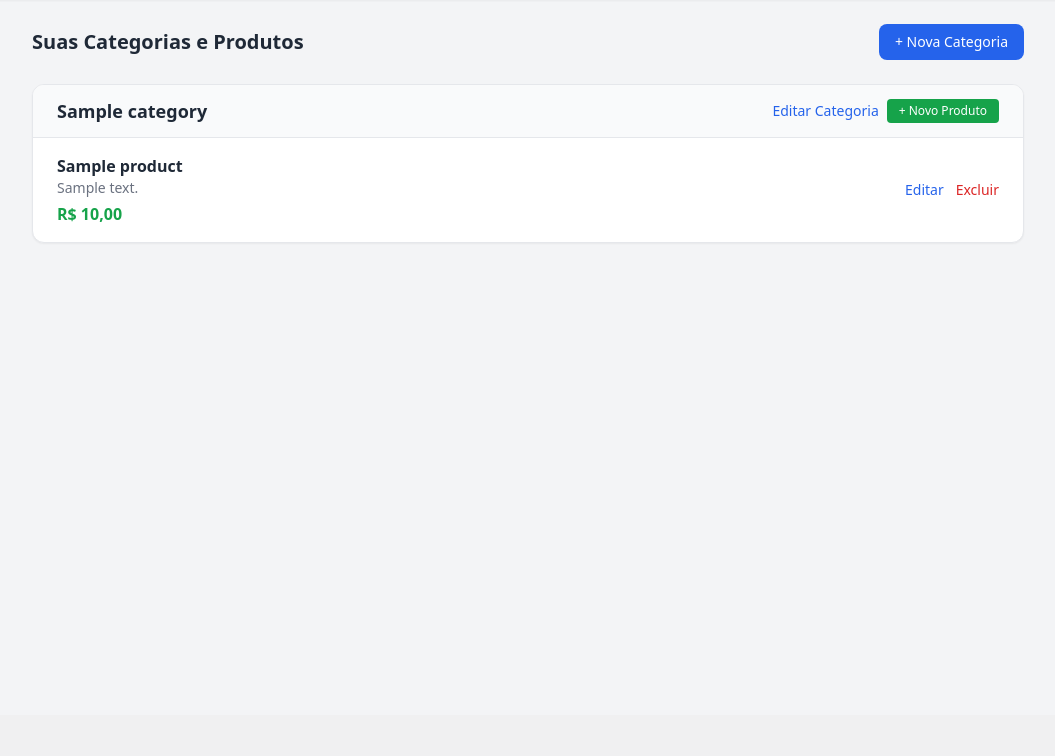
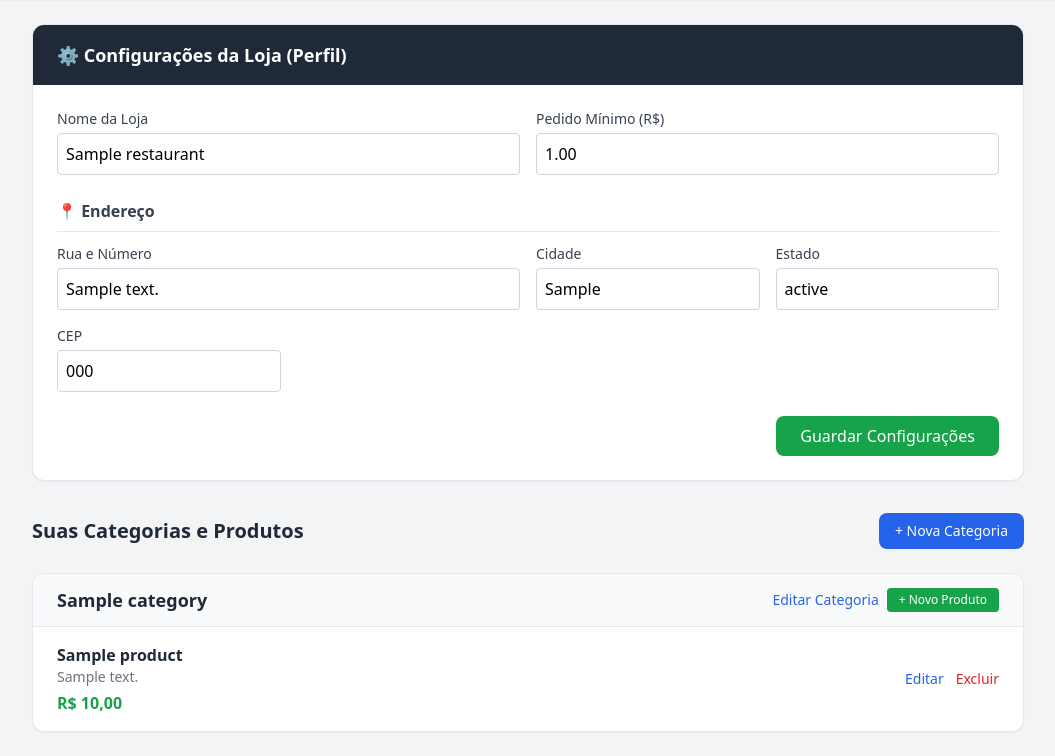
Before and after one commit to fabiohanada/chef-ai, a Django app: a page that uses menu/templates/menu/admin_cardapio.html in a window 1280 px wide. Shown: the part 85-841 px from the top of the page, without its empty margins (112-1167 px from the left). Before the commit the page ends 327 px from the top, so only its background shows below. Run offline with Django 5.2, Linux system fonts and the light colour scheme; a user stored in the database is signed in; tables that the repository leaves empty hold one stand-in row (values such as "Sample post"); some libraries are stand-ins or nearby versions.

Commit message:
Configuração da loja(perfil)

```diff
--- a/menu/templates/menu/admin_cardapio.html
+++ b/menu/templates/menu/admin_cardapio.html
@@ -29,6 +29,56 @@
 
     <!-- Conteúdo Principal: O Cardápio Editável -->
     <main class="max-w-5xl mx-auto px-4">
+
+        <!-- Seção: Perfil da Loja (Novo) -->
+        <div class="bg-white rounded-xl shadow-sm border border-gray-200 mb-8 overflow-hidden">
+            <div class="bg-gray-800 px-6 py-4">
+                <h2 class="text-lg font-bold text-white">⚙️ Configurações da Loja (Perfil)</h2>
+            </div>
+
+            <form method="POST" class="p-6">
+                {% csrf_token %}
+                <!-- Este input escondido avisa a view que estamos a gravar o perfil -->
+                <input type="hidden" name="update_profile" value="1">
+
+                <div class="grid grid-cols-1 md:grid-cols-2 gap-4 mb-4">
+                    <div>
+                        <label class="block text-sm font-medium text-gray-700 mb-1">Nome da Loja</label>
+                        {{ profile_form.name }}
+                    </div>
+                    <div>
+                        <label class="block text-sm font-medium text-gray-700 mb-1">Pedido Mínimo (R$)</label>
+                        {{ profile_form.minimum_order_value }}
+                    </div>
+                </div>
+
+                <h3 class="text-md font-bold text-gray-700 mt-6 mb-3 border-b pb-2">📍 Endereço</h3>
+                <div class="grid grid-cols-1 md:grid-cols-4 gap-4 mb-6">
+                    <div class="md:col-span-2">
+                        <label class="block text-sm font-medium text-gray-700 mb-1">Rua e Número</label>
+                        {{ profile_form.address }}
+                    </div>
+                    <div>
+                        <label class="block text-sm font-medium text-gray-700 mb-1">Cidade</label>
+                        {{ profile_form.city }}
+                    </div>
+                    <div>
+                        <label class="block text-sm font-medium text-gray-700 mb-1">Estado</label>
+                        {{ profile_form.state }}
+                    </div>
+                    <div class="md:col-span-1">
+                        <label class="block text-sm font-medium text-gray-700 mb-1">CEP</label>
+                        {{ profile_form.zip_code }}
+                    </div>
+                </div>
+
+                <div class="flex justify-end">
+                    <button type="submit" class="bg-green-600 hover:bg-green-700 text-white px-6 py-2 rounded-lg font-medium transition">
+                        Guardar Configurações
+                    </button>
+                </div>
+            </form>
+        </div>
 
         <div class="flex justify-between items-center mb-6">
             <h2 class="text-xl font-bold text-gray-800">Suas Categorias e Produtos</h2>
--- a/menu/views.py
+++ b/menu/views.py
@@ -5,6 +5,7 @@ from django.http import JsonResponse
 from django.views.decorators.csrf import csrf_exempt
 from tenants.models import Restaurant
 from .models import Category, Product, Order, OrderItem, DeliveryFee
+from tenants.forms import RestaurantProfileForm
 
 # View do Cardápio Digital
 def restaurant_menu(request, slug):
@@ -131,8 +132,20 @@ def restaurant_admin(request, slug):
     restaurant = get_object_or_404(Restaurant, slug=slug, user=request.user)
     categories = Category.objects.filter(restaurant=restaurant).prefetch_related('products')
 
+    # --- NOVA LÓGICA DO FORMULÁRIO AQUI ---
+    if request.method == 'POST' and 'update_profile' in request.POST:
+        profile_form = RestaurantProfileForm(request.POST, instance=restaurant)
+        if profile_form.is_valid():
+            profile_form.save()
+            return redirect('restaurant_admin', slug=slug)
+    else:
+        # Carrega o formulário já preenchido com os dados atuais da loja
+        profile_form = RestaurantProfileForm(instance=restaurant)
+    # --------------------------------------
+
     context = {
         'restaurant': restaurant,
         'categories': categories,
+        'profile_form': profile_form, # Passamos o formulário para o template
     }
     return render(request, 'menu/admin_cardapio.html', context)
--- /dev/null
+++ b/tenants/forms.py
@@ -0,0 +1,15 @@
+from django import forms
+from .models import Restaurant
+
+class RestaurantProfileForm(forms.ModelForm):
+    class Meta:
+        model = Restaurant
+        fields = ['name', 'address', 'city', 'state', 'zip_code', 'minimum_order_value']
+        widgets = {
+            'name': forms.TextInput(attrs={'class': 'w-full p-2 border border-gray-300 rounded focus:outline-none focus:border-blue-500'}),
+            'address': forms.TextInput(attrs={'class': 'w-full p-2 border border-gray-300 rounded focus:outline-none focus:border-blue-500', 'placeholder': 'Ex: Rua das Flores, 123'}),
+            'city': forms.TextInput(attrs={'class': 'w-full p-2 border border-gray-300 rounded focus:outline-none focus:border-blue-500'}),
+            'state': forms.TextInput(attrs={'class': 'w-full p-2 border border-gray-300 rounded focus:outline-none focus:border-blue-500', 'placeholder': 'SP'}),
+            'zip_code': forms.TextInput(attrs={'class': 'w-full p-2 border border-gray-300 rounded focus:outline-none focus:border-blue-500', 'placeholder': '00000-000'}),
+            'minimum_order_value': forms.NumberInput(attrs={'class': 'w-full p-2 border border-gray-300 rounded focus:outline-none focus:border-blue-500'}),
+        }
--- a/tenants/models.py
+++ b/tenants/models.py
@@ -10,6 +10,41 @@ class Restaurant(models.Model):
     whatsapp_number = models.CharField('WhatsApp para Pedidos', max_length=20, help_text='DDD + Número sem espaços')
     is_active = models.BooleanField('Ativo', default=True)
     created_at = models.DateTimeField(auto_now_add=True)
+    address = models.CharField("Endereço", max_length=255, blank=True, null=True)
+    city = models.CharField("Cidade", max_length=100, blank=True, null=True)
+    state = models.CharField("Estado", max_length=2, blank=True, null=True)
+    zip_code = models.CharField("CEP", max_length=9, blank=True, null=True)
+    minimum_order_value = models.DecimalField("Pedido Mínimo", max_digits=6, decimal_places=2, default=0.00)
+
+class OperatingHours(models.Model):
+    DAYS_OF_WEEK = [
+        ('0', 'Segunda-feira'),
+        ('1', 'Terça-feira'),
+        ('2', 'Quarta-feira'),
+        ('3', 'Quinta-feira'),
+        ('4', 'Sexta-feira'),
+        ('5', 'Sábado'),
+        ('6', 'Domingo'),
+    ]
+    restaurant = models.ForeignKey(Restaurant, on_delete=models.CASCADE, related_name='hours')
+    day = models.CharField("Dia da Semana", max_length=1, choices=DAYS_OF_WEEK)
+    opening_time = models.TimeField("Abertura")
+    closing_time = models.TimeField("Fechamento")
+    is_closed = models.BooleanField("Fechado o dia todo", default=False)
+
+class Meta:
+    ordering = ['day', 'opening_time']
+
+
+class PaymentMethod(models.Model):
+    CATEGORIES = [
+        ('ONLINE', 'Pagamento online'),
+        ('DELIVERY', 'Pagamento na entrega'),
+    ]
+    restaurant = models.ForeignKey(Restaurant, on_delete=models.CASCADE, related_name='payment_methods')
+    name = models.CharField("Forma de Pagamento", max_length=50)  # Ex: Pix, Visa Crédito, Dinheiro
+    category = models.CharField("Tipo", max_length=10, choices=CATEGORIES)
+    is_active = models.BooleanField("Ativo na loja", default=True)
 
     def __str__(self):
-        return self.name
+        return f"{self.restaurant.name} - {self.name}"
```
Also changed, not shown: tenants/migrations/0003_restaurant_address_restaurant_city_and_more.py (added).
